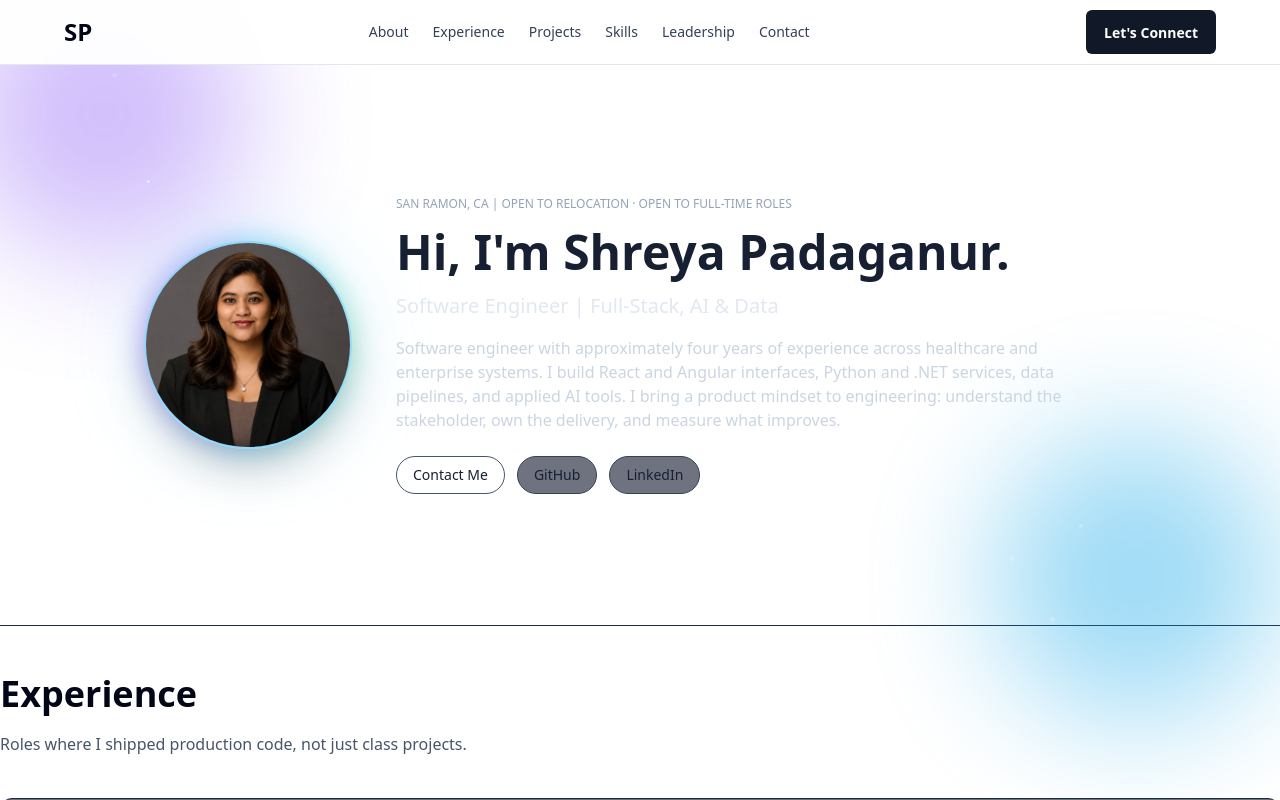
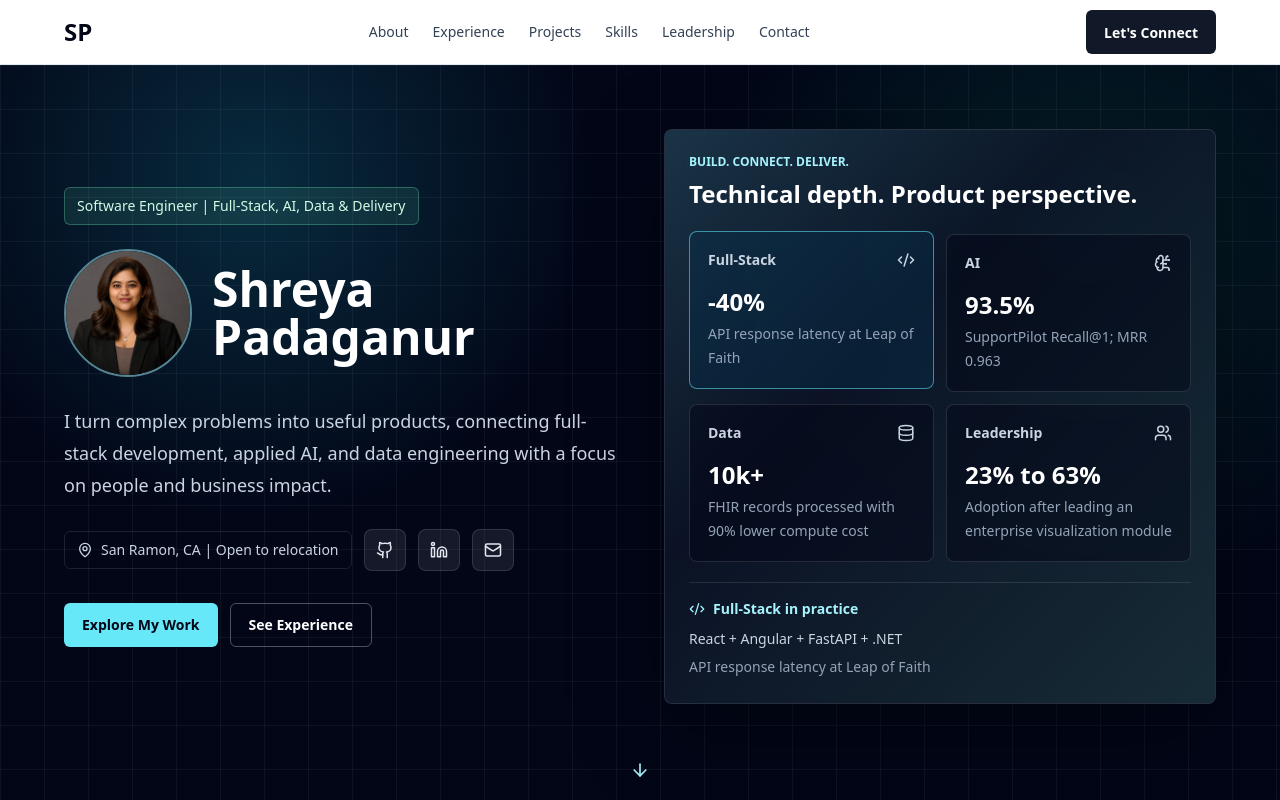
Before and after one commit to ShreyaMP1999/my-portfolio, a React (Vite) app: page / in a window 1280 px wide. Shown: the top 800 px of the page. Built offline with nearby package versions, Linux system fonts and the light colour scheme.

Commit message:
hero: add portrait and interactive full-stack AI data leadership metrics

```diff
--- a/src/components/Hero.tsx
+++ b/src/components/Hero.tsx
@@ -1,116 +1,60 @@
-import React from "react";
-import { motion } from "framer-motion";
+import React, { useState } from "react";
+import { Github, Linkedin, Mail, MapPin, Code2, BrainCircuit, Database, Users, ArrowDown } from "lucide-react";
 import { profile } from "../data/profile";
-import Particles from "./Particles";
 
-const container = {
-  hidden: { opacity: 0 },
-  show: {
-    opacity: 1,
-    transition: { staggerChildren: 0.12, delayChildren: 0.1 },
-  },
-};
-
-const item = {
-  hidden: { opacity: 0, y: 14, filter: "blur(6px)" as any },
-  show: { opacity: 1, y: 0, filter: "blur(0px)" as any, transition: { duration: 0.6 } },
-};
-
+const signals = [
+  {label:"Full-Stack",value:"-40%",detail:"API response latency at Leap of Faith",stack:"React + Angular + FastAPI + .NET",icon:Code2},
+  {label:"AI",value:"93.5%",detail:"SupportPilot Recall@1; MRR 0.963",stack:"LangGraph + RAG + MCP",icon:BrainCircuit},
+  {label:"Data",value:"10k+",detail:"FHIR records processed with 90% lower compute cost",stack:"Python + Pandas + SQL + AWS",icon:Database},
+  {label:"Leadership",value:"23% to 63%",detail:"Adoption after leading an enterprise visualization module",stack:"Feature ownership + stakeholder collaboration",icon:Users},
+];
 const Hero: React.FC = () => {
+  const [active,setActive] = useState(0);
+  const ActiveIcon = signals[active].icon;
   return (
-    <section className="relative min-h-[70vh] flex items-center justify-center py-10">
-      {/* Background glows */}
-      <div className="pointer-events-none absolute inset-0 opacity-40">
-        <div className="absolute -top-24 -left-10 h-72 w-72 rounded-full bg-violet-500 blur-3xl" />
-        <div className="absolute -bottom-24 right-0 h-72 w-72 rounded-full bg-sky-500 blur-3xl" />
-      </div>
-
-      {/* Floating particles */}
-      <Particles count={32} />
-
-      <motion.div
-        variants={container}
-        initial="hidden"
-        animate="show"
-        className="relative w-full max-w-5xl px-4"
-      >
-        <div className="grid md:grid-cols-[220px_1fr] gap-8 items-center">
-          {/* Profile Picture */}
-          <motion.div variants={item} className="flex justify-center md:justify-start">
-            <div className="relative w-44 h-44 md:w-52 md:h-52">
-              <img
-                src="/Formalpic.png"
-                alt="Shreya Padaganur"
-                className="rounded-full w-full h-full object-cover border-2 border-sky-300/70 shadow-2xl"
-              />
-              {/* Glow ring */}
-              <div className="absolute inset-0 rounded-full bg-sky-400/20 blur-2xl -z-10" />
-              {/* Gradient ring */}
-              <div className="absolute -inset-1 rounded-full bg-gradient-to-r from-violet-500 via-sky-400 to-emerald-300 opacity-40 blur-md -z-10" />
-            </div>
-          </motion.div>
-
-          {/* Text content */}
-          <div className="space-y-4 text-center md:text-left">
-            <motion.p
-              variants={item}
-              className="text-xs uppercase tracking-[0.3em] text-slate-400"
-            >
-              {profile.location} · Open to Full-Time Roles
-            </motion.p>
-
-            <motion.h1 variants={item} className="text-4xl md:text-5xl font-bold leading-tight">
-              Hi, I&apos;m <span className="gradient-text">{profile.name}</span>.
-            </motion.h1>
-
-            <motion.h2 variants={item} className="text-lg md:text-xl text-slate-200 font-medium">
-              {profile.title}
-            </motion.h2>
-
-            <motion.p variants={item} className="max-w-2xl mx-auto md:mx-0 text-sm md:text-base text-slate-300">
-              {profile.summary}
-            </motion.p>
-
-            <motion.div variants={item} className="flex flex-wrap gap-3 justify-center md:justify-start pt-2">
-              {profile.resumeUrl && (
-                <a
-                  href={profile.resumeUrl}
-                  target="_blank"
-                  className="px-4 py-2 rounded-full bg-gradient-to-r from-violet-500 via-sky-500 to-emerald-400 text-sm font-medium shadow-lg hover:shadow-xl hover:brightness-110 transition"
-                >
-                  Download Resume
-                </a>
-              )}
-              <a
-                href="#contact"
-                className="px-4 py-2 rounded-full border border-slate-600 text-sm font-medium hover:bg-slate-800/70 transition"
-              >
-                Contact Me
-              </a>
-              {profile.github && (
-                <a
-                  href={profile.github}
-                  target="_blank"
-                  className="px-4 py-2 rounded-full bg-slate-900/60 border border-slate-700 text-xs md:text-sm hover:bg-slate-800 transition"
-                >
-                  GitHub
-                </a>
-              )}
-              {profile.linkedin && (
-                <a
-                  href={profile.linkedin}
-                  target="_blank"
-                  className="px-4 py-2 rounded-full bg-slate-900/60 border border-slate-700 text-xs md:text-sm hover:bg-slate-800 transition"
-                >
-                  LinkedIn
-                </a>
-              )}
-            </motion.div>
+    <section id="top" className="hero-shell relative overflow-hidden bg-slate-950 text-white">
+      <div className="hero-grid absolute inset-0" aria-hidden="true"/>
+      <div className="container-width relative grid min-h-[calc(100svh-64px)] items-center gap-12 py-14 lg:grid-cols-2 lg:py-16">
+        <div>
+          <p className="mb-6 inline-flex rounded-md border border-emerald-300/30 bg-emerald-300/10 px-3 py-2 text-sm text-emerald-100">Software Engineer | Full-Stack, AI, Data & Delivery</p>
+          <div className="flex items-center gap-5">
+            <img src="/Formalpic.png" alt="Shreya Padaganur" width={128} height={128} fetchPriority="high" className="h-24 w-24 shrink-0 rounded-full border-2 border-cyan-200/50 object-cover object-[50%_30%] md:h-32 md:w-32"/>
+            <h1 className="min-w-0 text-3xl font-black leading-tight text-white md:text-5xl">{profile.name}</h1>
+          </div>
+          <p className="mt-7 max-w-2xl text-lg leading-8 text-slate-300">{profile.tagline}</p>
+          <div className="mt-7 flex flex-wrap items-center gap-3 text-sm text-slate-300">
+            <span className="inline-flex items-center gap-2 rounded-md border border-white/10 px-3 py-2"><MapPin size={16}/>{profile.location}</span>
+            <a className="hero-social" href={profile.github} target="_blank" rel="noopener noreferrer" aria-label="GitHub" title="GitHub"><Github size={18}/></a>
+            <a className="hero-social" href={profile.linkedin} target="_blank" rel="noopener noreferrer" aria-label="LinkedIn" title="LinkedIn"><Linkedin size={18}/></a>
+            <a className="hero-social" href={`mailto:${profile.email}`} aria-label="Email" title="Email"><Mail size={18}/></a>
+          </div>
+          <div className="mt-8 flex flex-col gap-3 sm:flex-row">
+            <a href="#projects" className="action bg-cyan-300 text-slate-950 hover:bg-cyan-200">Explore My Work</a>
+            <a href="#experience" className="action border border-white/30 text-white hover:bg-white/10">See Experience</a>
           </div>
         </div>
-      </motion.div>
+        <div className="system-panel">
+          <p className="text-xs font-semibold uppercase text-cyan-200">Build. Connect. Deliver.</p>
+          <h2 className="mb-6 mt-2 text-2xl font-bold text-white">Technical depth. Product perspective.</h2>
+          <div className="grid gap-3 sm:grid-cols-2">
+            {signals.map((signal,i) => {
+              const Icon=signal.icon;
+              return <button key={signal.label} type="button" onClick={()=>setActive(i)} onMouseEnter={()=>setActive(i)} onFocus={()=>setActive(i)} aria-pressed={active===i} className={`signal-card text-left ${active===i ? "signal-card-active" : ""}`}>
+                <span className="flex items-center justify-between gap-3 text-sm font-semibold text-slate-300">{signal.label}<Icon size={18}/></span>
+                <span className="mt-4 block text-2xl font-black text-white">{signal.value}</span>
+                <span className="mt-1 block text-sm leading-6 text-slate-400">{signal.detail}</span>
+              </button>;
+            })}
+          </div>
+          <div className="mt-5 border-t border-white/10 pt-4" aria-live="polite">
+            <p className="flex items-center gap-2 text-sm font-semibold text-cyan-200"><ActiveIcon size={16}/>{signals[active].label} in practice</p>
+            <p className="mt-2 text-sm leading-6 text-slate-300">{signals[active].stack}</p>
+            <p className="mt-1 text-sm leading-6 text-slate-400">{signals[active].detail}</p>
+          </div>
+        </div>
+        <a href="#about" className="mx-auto inline-flex p-2 text-cyan-200 lg:col-span-2" aria-label="Scroll to about" title="About Shreya"><ArrowDown size={20}/></a>
+      </div>
     </section>
   );
 };
-
 export default Hero;
```
